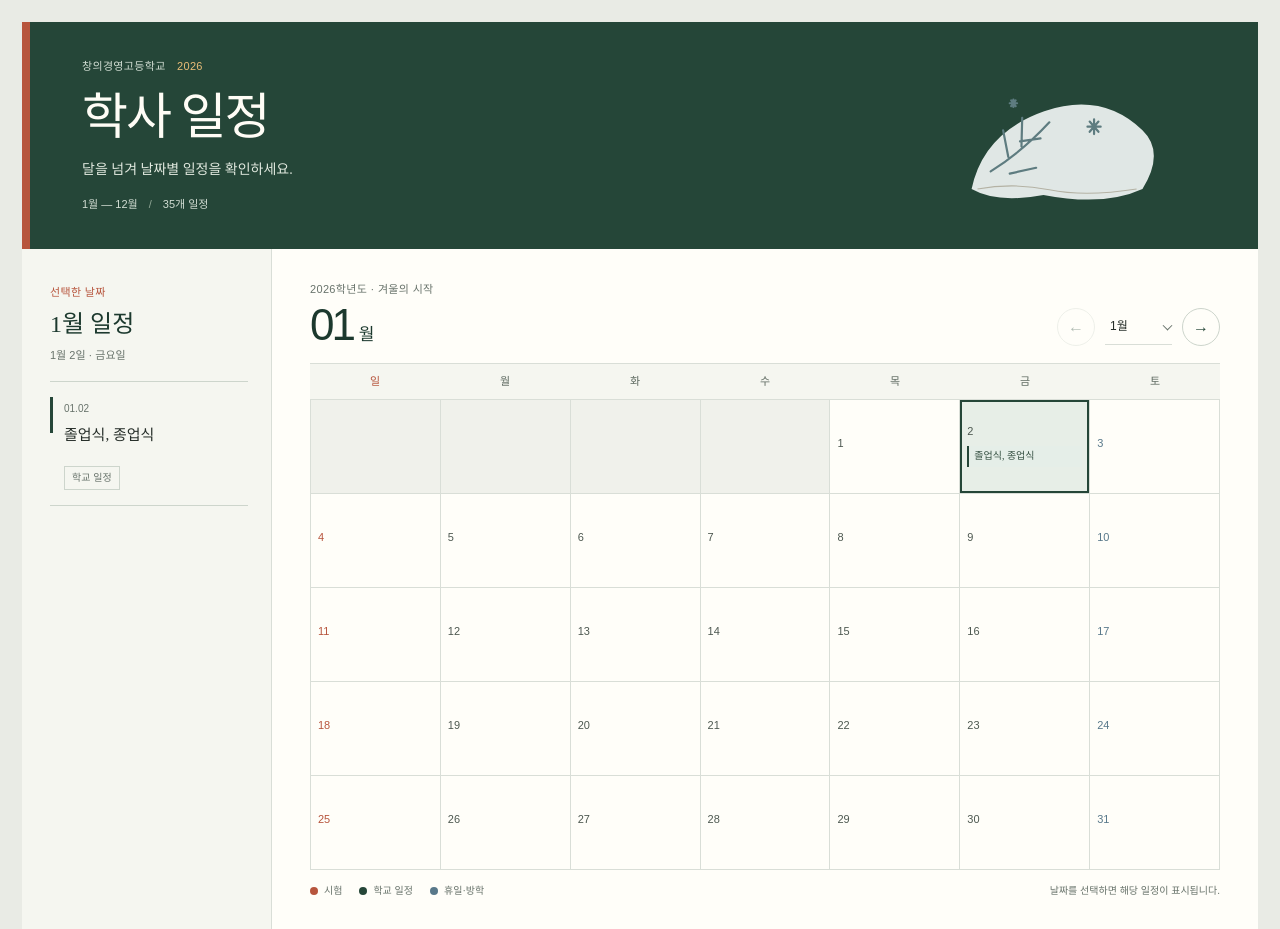
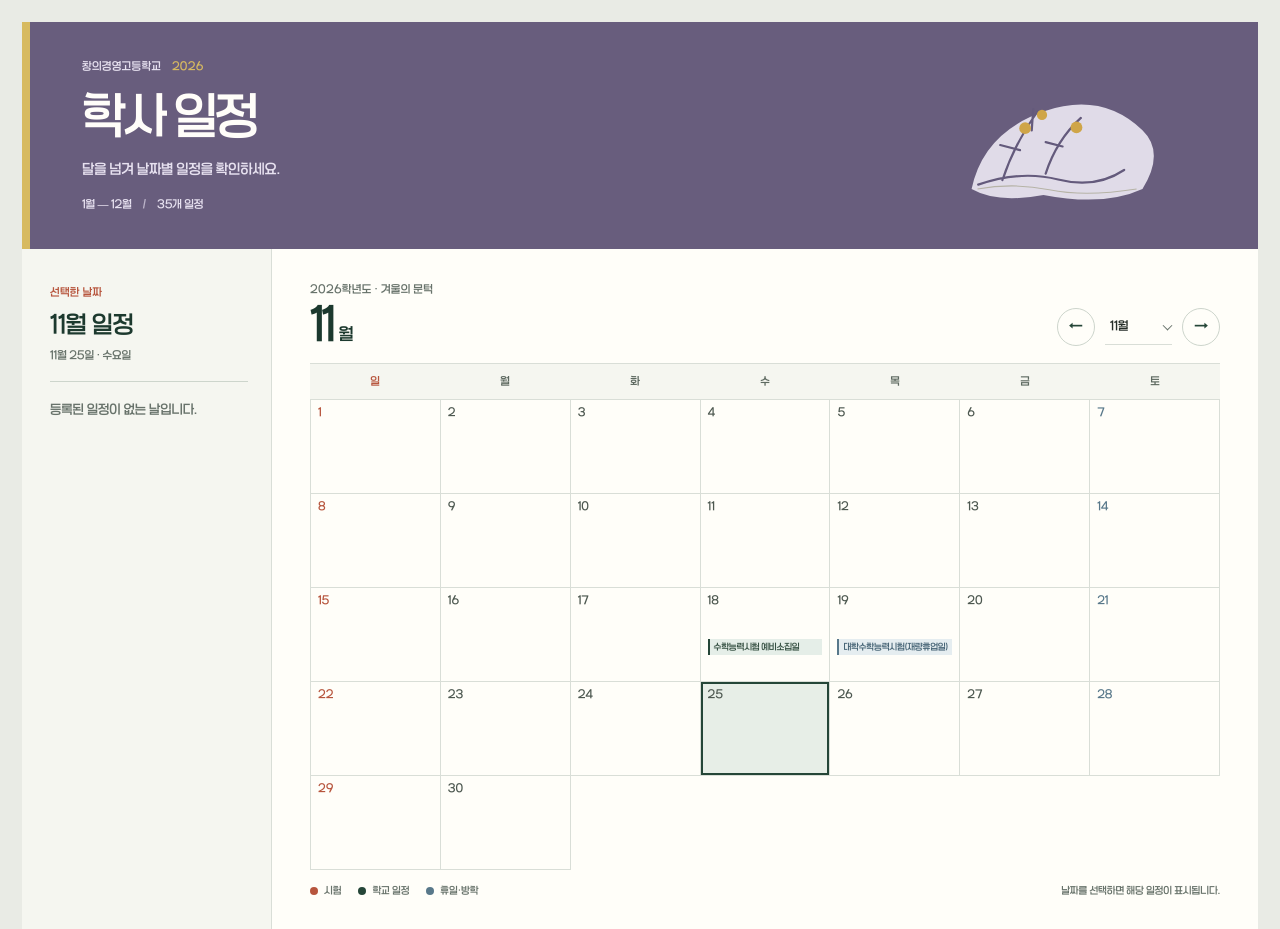
Before and after one commit to EunYool10/changui-academic-calendar, a plain HTML site: page index.html in a window 1280 px wide. Shown: the top 929 px of the page. Drawn offline with nearby package versions, Linux system fonts and the light colour scheme.

Commit message:
Open calendar in KST and refine monthly views

```diff
--- a/app.js
+++ b/app.js
@@ -4,7 +4,9 @@
     ? window.supabase.createClient(cfg.supabaseUrl, cfg.supabaseAnonKey) : null;
   const $ = id => document.getElementById(id);
   const seasonNames = ['겨울의 시작','새 학기의 봄','꽃 피는 봄','초록의 봄','초여름','여름의 문턱','한여름','여름의 끝','가을의 시작','깊어지는 가을','겨울의 문턱','한 해의 끝'];
-  let month = 0, selected = '2026-01-02', events = [], session = null, role = null, editingId = null;
+  const kstNow = new Intl.DateTimeFormat('en-CA', { timeZone: 'Asia/Seoul', year: 'numeric', month: '2-digit', day: '2-digit' }).formatToParts(new Date()).reduce((date, part) => ({ ...date, [part.type]: part.value }), {});
+  const initialDate = Number(kstNow.year) === 2026 ? `${kstNow.year}-${kstNow.month}-${kstNow.day}` : '2026-01-02';
+  let month = Number(initialDate.slice(5,7)) - 1, selected = initialDate, events = [], session = null, role = null, editingId = null;
   $('monthSelect').innerHTML = Array.from({length:12},(_,i)=>`<option value="${i}">${i+1}월</option>`).join('');
   const dateISO = d => `${d.getFullYear()}-${String(d.getMonth()+1).padStart(2,'0')}-${String(d.getDate()).padStart(2,'0')}`;
   const isWithin = (e, iso) => e.start <= iso && iso <= e.end;
@@ -23,14 +25,22 @@
     $('monthKicker').textContent = `2026학년도 · ${seasonNames[month]}`;
     $('calendarGrid').setAttribute('aria-label',`2026년 ${month+1}월 학사 일정`);
     $('prevMonth').disabled = month === 0; $('nextMonth').disabled = month === 11;
-    const season = [0,11].includes(month) ? 'winter' : [2,3,4].includes(month) ? 'spring' : [5,6,7].includes(month) ? 'summer' : 'autumn';
-    const drawings = {
-      winter: ['#e7edeb','#607e83','<path d="M65 159q43-27 80-67m-56 47-7-36m25 22 1-39m-17 76 36-8m-22-36 28-4"/><path d="m206 88 0 20m-9-10h18m-15-7 12 14m0-14-12 14"/><path d="M96 61v10m-5-5h10m-8-4 6 8m0-8-6 8"/>'],
-      spring: ['#f1e8dc','#9b6a58','<path d="M78 168q19-40 49-72m-30 43-22-4m35-16 2-25m-4 33 26-5m-1 43q22-37 52-58m-26 29-19-4m34-11 2-23"/><path d="M122 87q-9-8 0-16 8 7 0 16Zm0-17q-8-8 0-16 8 8 0 16Zm-10 7q-9-8-16 0 7 9 16 0Zm20 0q9-8 16 0-7 9-16 0Z"/><circle cx="122" cy="77" r="3"/><path d="M181 105q-8-7 0-14 7 7 0 14Zm0-15q-7-7 0-14 7 7 0 14Zm-9 7q-7-7-14 0 7 7 14 0Zm18 0q7-7 14 0-7 7-14 0Z"/><circle cx="181" cy="98" r="3"/>'],
-      summer: ['#edead8','#5c7658','<path d="M71 169q42-39 71-94m-42 55q-34-5-37-32 25-4 41 21m8-17q-1-34 24-47 13 26-9 49m5 31q-2-38 27-54 11 30-13 55m-3-31q27-9 45 8-15 20-38 11"/><path d="M208 79v20m-10-10h20m-17-7 14 14m0-14-14 14"/><path d="M230 123q11-11 22 0m-11-11v23"/>'],
-      autumn: ['#eee3d6','#a35d46','<path d="M74 167q42-36 91-86m-63 60q-31 1-39-23 25-10 44 8m17-24q-3-28 20-41 16 24-6 45m10 3q25-13 44 1-12 22-38 16"/><path d="M186 68q-2-19 14-28 13 16-2 31m17 47q11-12 23-2-5 15-19 12m-77-69q-12-10-6-24 16 5 13 20"/><path d="M56 184q56-9 110 0t82-1"/>']
-    };
-    const [wash,ink,drawing] = drawings[season];
+    $('hero').dataset.month = String(month + 1);
+    const drawings = [
+      ['#dfeaf0','#4d6d7d','<path d="M53 177q50-26 97-11t96-6M78 156V77m0 40 27-27m-27 47-22-20m73 51V64m0 43 25-25m-25 47-23-21M56 70l9 9m-1-17 0 18m-8-9h18"/><circle cx="205" cy="68" r="17"/>'],
+      ['#e7edf0','#647682','<path d="M58 174q64-18 111-7t84-12M106 166V74m0 40 27-32m-27 54-28-24m76 55V92m0 33 23-24m-23 42-24-18"/><path d="M210 55v26m-13-13h26M66 83q11-10 22 0m96-27q11-10 22 0"/>'],
+      ['#e8eed9','#648052','<path d="M57 177q60-24 112-8t81-12M88 169q13-50 40-91m-20 48q-27-7-33-32 25-1 36 23m6-17q-2-30 20-42 13 22-9 43m8 48q17-43 48-69m-21 37q-20-5-25-25 20-1 29 17"/><path d="M210 62q10-10 20 0m-10-10v20"/>'],
+      ['#f2dde0','#8d596a','<path d="M56 177q55-20 107-7t83-13M81 169q21-49 55-92m-28 50-25-7m40-20 2-28m13 88q18-43 49-67m-26 34-20-6"/><g fill="#c2748c" stroke="none"><circle cx="136" cy="77" r="8"/><circle cx="121" cy="91" r="7"/><circle cx="188" cy="95" r="8"/><circle cx="171" cy="108" r="6"/></g>'],
+      ['#e1eee4','#50775b','<path d="M56 177q54-19 109-7t86-13M89 170q13-56 49-96m-25 50q-28-8-34-36 26 0 37 26m3-13q0-34 26-47 12 28-12 49m12 55q8-45 45-72m-18 39q-23-5-29-27 23-2 33 19"/><circle cx="220" cy="64" r="14"/>'],
+      ['#ddebf0','#517288','<path d="M54 178q63-17 111-6t84-15M82 171q20-57 56-96m-28 50-25-7m40-19 2-29m14 92q13-43 49-73m-24 38-22-7"/><path d="M205 65c-18 16-8 34 0 45m20-49c-18 16-8 34 0 45m20-37c-13 13-7 27 0 36"/>'],
+      ['#f0dfbc','#956436','<path d="M49 178q62-17 115-6t88-16M81 172q18-48 55-93m-28 52-23-5m38-22 3-29m13 87q20-46 51-73m-27 37-20-5"/><circle cx="222" cy="62" r="21"/><path d="M190 143q17-14 34 0m-17-15v30"/>'],
+      ['#d9eeeb','#397b7a','<path d="M45 170q23-15 47 0t47 0 47 0 47 0 47 0"/><path d="M44 185q23-15 47 0t47 0 47 0 47 0 47 0"/><path d="M86 163q23-54 50-88m-27 49-24-7m41-21 3-29"/><circle cx="218" cy="62" r="19"/>'],
+      ['#f0dfc1','#a07031','<path d="M50 178q57-18 108-6t90-15M82 171q13-48 46-94m-24 52-25-5m41-22 3-30m13 88q17-46 48-74m-24 38-23-5"/><g fill="#c48635" stroke="none"><path d="m157 78 10 12-13 6 5-14Z"/><path d="m184 102 11 11-13 8 4-15Z"/><path d="m113 98 9 12-13 5 4-14Z"/></g>'],
+      ['#ead6c7','#994f3c','<path d="M47 177q55-20 109-7t92-13M78 171q19-53 55-94m-27 51-27-6m43-20 2-29m15 88q13-47 50-75m-25 39-23-7"/><path d="M207 70q9-8 18 0m-9-10v21M218 111q9-8 18 0m-9-10v21"/>'],
+      ['#e4e0ec','#645a7c','<path d="M48 177q58-20 109-7t90-13M81 171q17-51 48-94m-24 53-27-7m43-20 2-29m17 88q15-46 48-76m-25 39-23-6"/><g fill="#d3a847" stroke="none"><circle cx="112" cy="100" r="8"/><circle cx="135" cy="82" r="7"/><circle cx="182" cy="99" r="8"/></g>'],
+      ['#dbe5ef','#3d5872','<path d="M48 178q57-21 111-7t89-14M79 172V88m0 42 26-28m-26 48-25-20m74 42V73m0 48 28-28m-28 47-24-20"/><path d="M212 60l4 9 9 4-9 4-4 9-4-9-9-4 9-4Z"/><path d="M175 92l3 7 7 3-7 3-3 7-3-7-7-3 7-3Z"/>']
+    ];
+    const [wash,ink,drawing] = drawings[month];
     $('seasonArt').innerHTML=`<svg viewBox="0 0 300 220" xmlns="http://www.w3.org/2000/svg" aria-hidden="true"><path d="M39 183q16-77 99-106 79-27 134 26 31 30 0 80-52 24-135 8-63 12-98-8Z" fill="${wash}"/><path d="M47 183q49-9 98 1t119-1" fill="none" stroke="#b9b6a8" stroke-width="1.5"/><g fill="none" stroke="${ink}" stroke-width="3" stroke-linecap="round" stroke-linejoin="round">${drawing}</g></svg>`;
     $('calendarGrid').innerHTML = '';
     const first = new Date(2026,month,1), days = new Date(2026,month+1,0).getDate();
@@ -40,7 +50,7 @@
       const cell=document.createElement('button'); cell.type='button'; cell.className=`day${date.getDay()===0?' sunday':''}${date.getDay()===6?' saturday':''}${iso===selected?' selected':''}${dayEvents.length?' has-event':''}`;
       cell.dataset.date=iso; cell.setAttribute('role','gridcell'); cell.setAttribute('aria-selected',String(iso===selected));
       cell.setAttribute('aria-label',`${month+1}월 ${n}일${dayEvents.length?`, 일정 ${dayEvents.length}개`:''}`);
-      cell.innerHTML=`<span class="day-num">${n}</span>${dayEvents.map(e=>`<span class="event-chip ${escapeHTML(e.category)}">${escapeHTML(e.title)}</span>`).join('')}`;
+      cell.innerHTML=`<span class="day-num">${n}</span><span class="day-events">${dayEvents.map(e=>`<span class="event-chip ${escapeHTML(e.category)}">${escapeHTML(e.title)}</span>`).join('')}</span>`;
       cell.addEventListener('click',()=>{selected=iso;render();$('calendarGrid').querySelector(`[data-date="${selected}"]`)?.focus({preventScroll:true});}); $('calendarGrid').append(cell);
     }
     renderAgenda();
--- a/index.html
+++ b/index.html
@@ -51,7 +51,7 @@
 </head>
 <body>
   <main class="page-shell">
-    <section class="hero">
+    <section id="hero" class="hero">
       <div class="hero-copy"><p class="eyebrow">창의경영고등학교 <span>2026</span></p><h1>학사 일정</h1><p class="intro">달을 넘겨 날짜별 일정을 확인하세요.</p><div class="hero-meta"><span>1월 — 12월</span><span class="meta-divider">/</span><span id="eventCount">35개 일정</span></div></div>
       <div class="season-art" id="seasonArt" aria-hidden="true"></div>
       <div class="staff-actions"><button id="loginBtn" class="quiet-button" hidden>교직원 로그인</button><button id="adminBtn" class="solid-button" hidden>일정 관리</button><button id="logoutBtn" class="quiet-button" hidden>로그아웃</button></div>
--- a/style.css
+++ b/style.css
@@ -1,3 +1,16 @@
+@font-face {
+  font-family: "School Safety Notification";
+  src: url("fonts/HakgyoansimAllimjang-Regular.woff2") format("woff2");
+  font-weight: 400;
+  font-display: swap;
+}
+@font-face {
+  font-family: "School Safety Notification";
+  src: url("fonts/HakgyoansimAllimjang-Bold.woff2") format("woff2");
+  font-weight: 700;
+  font-display: swap;
+}
+
 :root {
   --paper: #fffef9;
   --ground: #e9ebe5;
@@ -13,8 +26,9 @@
   --blue-wash: #e5edf0;
   --gold: #8a6a2f;
   --gold-wash: #f1ecd9;
-  --sans: "Malgun Gothic", "맑은 고딕", Arial, sans-serif;
-  --serif: "Batang", "바탕", "Noto Serif KR", serif;
+  --sans: "School Safety Notification", "Malgun Gothic", "맑은 고딕", Arial, sans-serif;
+  --serif: "School Safety Notification", "Batang", "바탕", serif;
+  --event: "School Safety Notification", "Malgun Gothic", "맑은 고딕", sans-serif;
 }
 
 * { box-sizing: border-box; }
@@ -25,15 +39,27 @@ button { cursor: pointer; }
 .page-shell { width: min(1320px, 100%); min-height: calc(100vh - 44px); margin: 0 auto; overflow: hidden; background: var(--paper); }
 
 /* A school noticeboard header, with the seasonal sketch as its only decoration. */
-.hero { min-height: 225px; display: flex; align-items: center; position: relative; padding: 31px 60px; overflow: hidden; background: var(--forest); color: #f8f6ed; }
-.hero::before { position: absolute; top: 0; bottom: 0; left: 0; width: 8px; background: var(--brick); content: ""; }
+.hero { --hero: #456577; --hero-accent: #e1ab5f; --hero-text: #fffdf6; --hero-soft: #e1edf1; min-height: 225px; display: flex; align-items: center; position: relative; padding: 31px 60px; overflow: hidden; background: var(--hero); color: var(--hero-text); transition: background .28s ease; }
+.hero::before { position: absolute; top: 0; bottom: 0; left: 0; width: 8px; background: var(--hero-accent); content: ""; }
+.hero[data-month="1"] { --hero: #516e80; --hero-accent: #d9ac62; --hero-text: #fffef8; --hero-soft: #e2edf0; }
+.hero[data-month="2"] { --hero: #687988; --hero-accent: #e5c892; --hero-text: #fffef9; --hero-soft: #e8eff0; }
+.hero[data-month="3"] { --hero: #647952; --hero-accent: #efd27c; --hero-text: #fffef6; --hero-soft: #ebf0dc; }
+.hero[data-month="4"] { --hero: #8c5968; --hero-accent: #f1bfad; --hero-text: #fffafb; --hero-soft: #f4dfe4; }
+.hero[data-month="5"] { --hero: #55745c; --hero-accent: #d6dc9c; --hero-text: #fffef9; --hero-soft: #e4f0e6; }
+.hero[data-month="6"] { --hero: #547587; --hero-accent: #bddce2; --hero-text: #fbfefe; --hero-soft: #dfedf1; }
+.hero[data-month="7"] { --hero: #9b6334; --hero-accent: #f1d17a; --hero-text: #fffdf7; --hero-soft: #f5e3bf; }
+.hero[data-month="8"] { --hero: #3f7d7c; --hero-accent: #c3e5dc; --hero-text: #fbfffd; --hero-soft: #dcefeb; }
+.hero[data-month="9"] { --hero: #9a7032; --hero-accent: #f1d287; --hero-text: #fffdf7; --hero-soft: #f4e5c5; }
+.hero[data-month="10"] { --hero: #914f3e; --hero-accent: #e2ad78; --hero-text: #fffaf6; --hero-soft: #f0d8c7; }
+.hero[data-month="11"] { --hero: #685d7d; --hero-accent: #d7ba60; --hero-text: #fffdf9; --hero-soft: #e7e1f0; }
+.hero[data-month="12"] { --hero: #3d5872; --hero-accent: #a9d0df; --hero-text: #fbfdff; --hero-soft: #dce8f1; }
 .hero-copy { z-index: 1; }
-.eyebrow { margin: 0 0 13px; color: #d2ded4; font-size: 11px; letter-spacing: .03em; }
-.eyebrow span { padding-left: 8px; color: #e9bd78; }
-.hero h1 { margin: 0; color: #fffdf6; font: 500 50px/1.16 var(--serif); letter-spacing: -.04em; }
-.intro { margin: 12px 0 0; color: #e1e9df; font: 14px/1.65 var(--serif); }
-.hero-meta { display: flex; align-items: center; gap: 11px; margin-top: 15px; color: #d3ded4; font-size: 11px; }
-.meta-divider { color: #91a796; }
+.eyebrow { margin: 0 0 13px; color: var(--hero-soft); font-size: 11px; letter-spacing: .03em; }
+.eyebrow span { padding-left: 8px; color: var(--hero-accent); }
+.hero h1 { margin: 0; color: var(--hero-text); font: 500 50px/1.16 var(--serif); letter-spacing: -.04em; }
+.intro { margin: 12px 0 0; color: var(--hero-soft); font: 14px/1.65 var(--serif); }
+.hero-meta { display: flex; align-items: center; gap: 11px; margin-top: 15px; color: var(--hero-soft); font-size: 11px; }
+.meta-divider { color: color-mix(in srgb, var(--hero-soft) 65%, transparent); }
 .season-art { width: 220px; height: 165px; margin: 0 35px 0 auto; opacity: .97; }
 .season-art svg { display: block; width: 100%; height: 100%; }
 .staff-actions { position: absolute; right: 30px; bottom: 20px; display: flex; gap: 6px; }
@@ -72,15 +98,18 @@ button { cursor: pointer; }
 .weekdays { height: 37px; align-items: center; border-top: 1px solid var(--line); border-bottom: 1px solid var(--line); background: #f5f6f0; text-align: center; color: #5d6960; font-size: 11px; }
 .weekdays span:first-child { color: var(--brick); }
 .calendar-grid { border-left: 1px solid var(--line); }
-.day { display: block; min-width: 0; min-height: 94px; height: auto; padding: 8px 7px; border: 0; border-right: 1px solid var(--line); border-bottom: 1px solid var(--line); background: var(--paper); color: var(--ink); text-align: left; vertical-align: top; overflow: visible; transition: background .12s ease; }
+.day { display: block; position: relative; min-width: 0; height: 94px; padding: 0 7px; border: 0; border-right: 1px solid var(--line); border-bottom: 1px solid var(--line); background: var(--paper); color: var(--ink); text-align: left; vertical-align: top; overflow: hidden; transition: background .12s ease; }
 .day:hover { background: #f5f6f0; }
 .day.selected { position: relative; z-index: 1; background: #e7eee7; box-shadow: inset 0 0 0 2px var(--forest); }
 .day.empty { background: #f0f1eb; }
 .day:focus-visible { position: relative; z-index: 2; outline: 2px solid var(--brick); outline-offset: -3px; }
-.day-num { display: block; margin-bottom: 6px; color: #4d5850; font-size: 11px; }
+.day-num { position: absolute; top: 5px; left: 7px; z-index: 1; display: block; height: 15px; margin: 0; color: #4d5850; font-size: 11px; line-height: 15px; }
 .sunday .day-num { color: var(--brick); }
 .saturday .day-num { color: var(--blue); }
-.event-chip { display: block; margin: 3px 0; padding: 3px 5px; border-left: 2px solid var(--forest); background: var(--green-wash); color: #365143; font: 10px/1.45 var(--serif); white-space: normal; overflow: visible; text-overflow: clip; overflow-wrap: anywhere; word-break: keep-all; }
+.day-events { display: block; max-height: 67px; margin-top: 24px; overflow-y: auto; scrollbar-color: #aeb8af transparent; scrollbar-width: thin; }
+.day-events::-webkit-scrollbar { width: 4px; }
+.day-events::-webkit-scrollbar-thumb { border-radius: 99px; background: #aeb8af; }
+.event-chip { display: block; margin: 2px 0; padding: 2px 4px; border-left: 2px solid var(--forest); background: var(--green-wash); color: #365143; font: 9px/1.32 var(--event); letter-spacing: -.02em; white-space: normal; overflow-wrap: anywhere; word-break: keep-all; }
 .event-chip.exam { border-color: var(--brick); background: var(--brick-wash); color: #854b38; }
 .event-chip.holiday { border-color: var(--blue); background: var(--blue-wash); color: #466475; }
 .legend { display: flex; flex-wrap: wrap; align-items: center; gap: 11px 17px; padding-top: 13px; color: var(--muted); font-size: 10px; }
```
Also changed, not shown: fonts/HakgyoansimAllimjang-Bold.woff2 (added), fonts/HakgyoansimAllimjang-Regular.woff2 (added).
